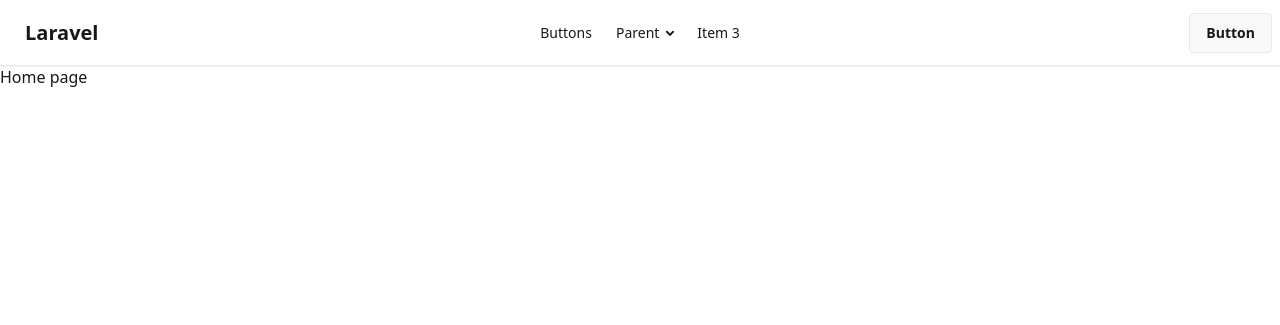
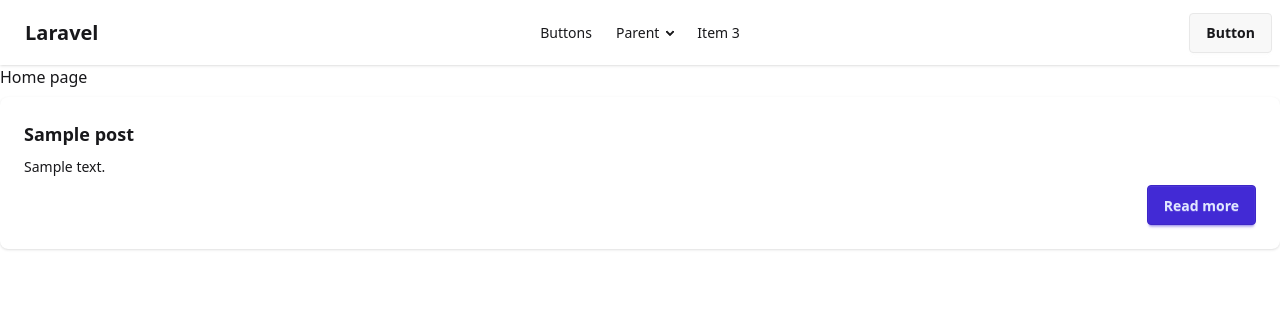
Before and after one commit to tristankruuk/blog, a Laravel app: template resources/views/welcome.blade.php in a window 1280 px wide. Shown: the top 325 px of the page. Run offline with Laravel 12, Linux system fonts and the light colour scheme; the template is opened without the code that fills it: most values are stand-ins (such as "Sample title", 1, 10 or a date in 2020); style sheets or scripts are compiled from the project's sources.

Commit message:
Add posts to home page

```diff
--- a/app/Http/Controllers/PublicController.php
+++ b/app/Http/Controllers/PublicController.php
@@ -2,12 +2,14 @@
 
 namespace App\Http\Controllers;
 
+use App\Models\Post;
 use Illuminate\Http\Request;
 
 class PublicController extends Controller
 {
     public function index() {
-        return view('welcome');
+        $posts = Post::all();
+        return view('welcome', compact('posts'));
     }
 
     public function buttons() {
--- a/resources/views/welcome.blade.php
+++ b/resources/views/welcome.blade.php
@@ -1,4 +1,21 @@
 @extends('partials.layout')
 @section('content')
-<h1>Home page</h1>
+
+    <div class="container mx-auto">
+        <h1>Home page</h1>
+        @foreach ($posts as $post)
+            <div class="card bg-base-100 shadow-sm my-2">
+                {{-- <figure>
+                    <img src="https://img.daisyui.com/images/stock/photo-1606107557195-0e29a4b5b4aa.webp" alt="Shoes" />
+                </figure> --}}
+                <div class="card-body">
+                    <h2 class="card-title">{{ $post->title }}</h2>
+                    <p>{{ $post->body }}</p>
+                    <div class="card-actions justify-end">
+                        <button class="btn btn-primary">Read more</button>
+                    </div>
+                </div>
+            </div>
+        @endforeach
+    </div>
 @endsection
```
